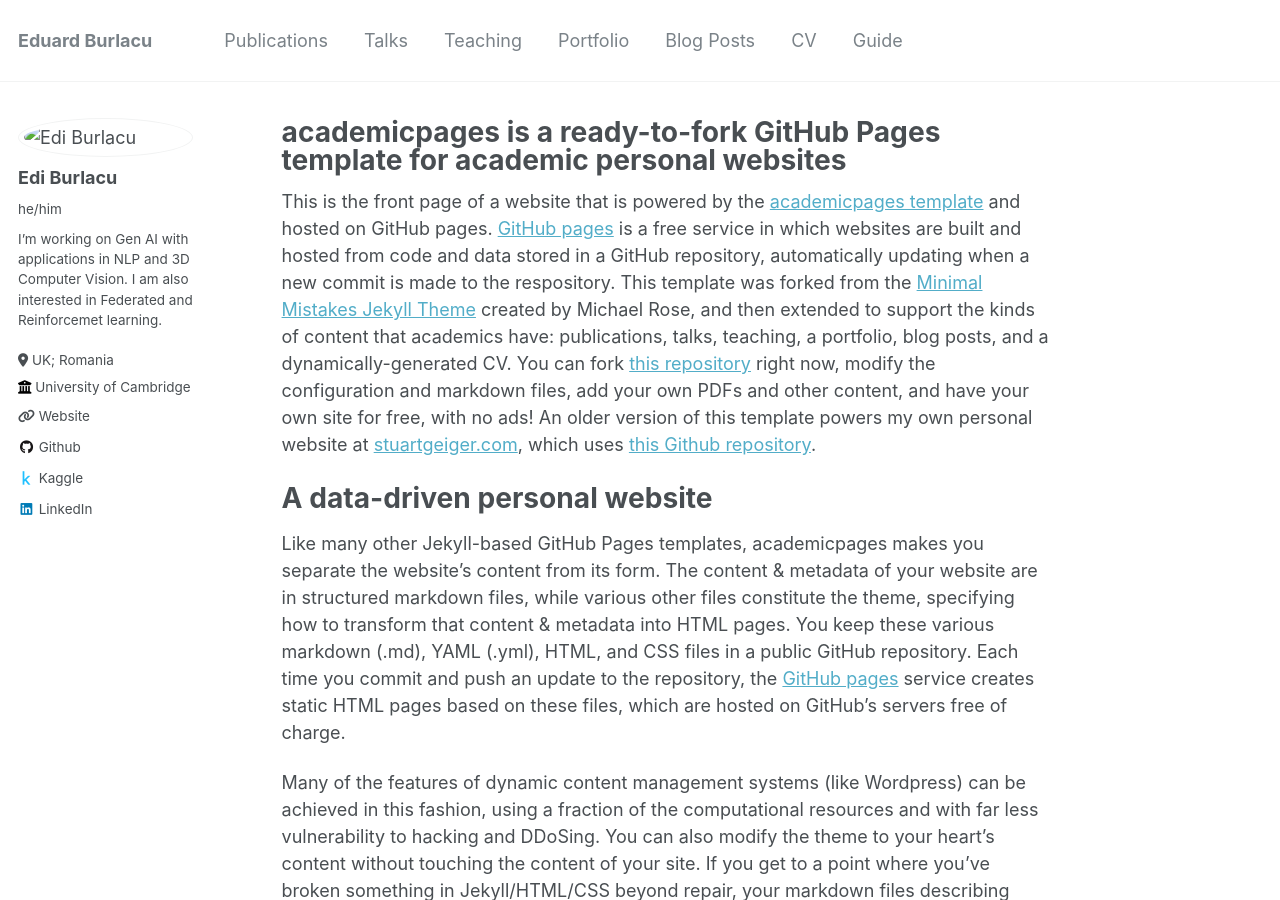
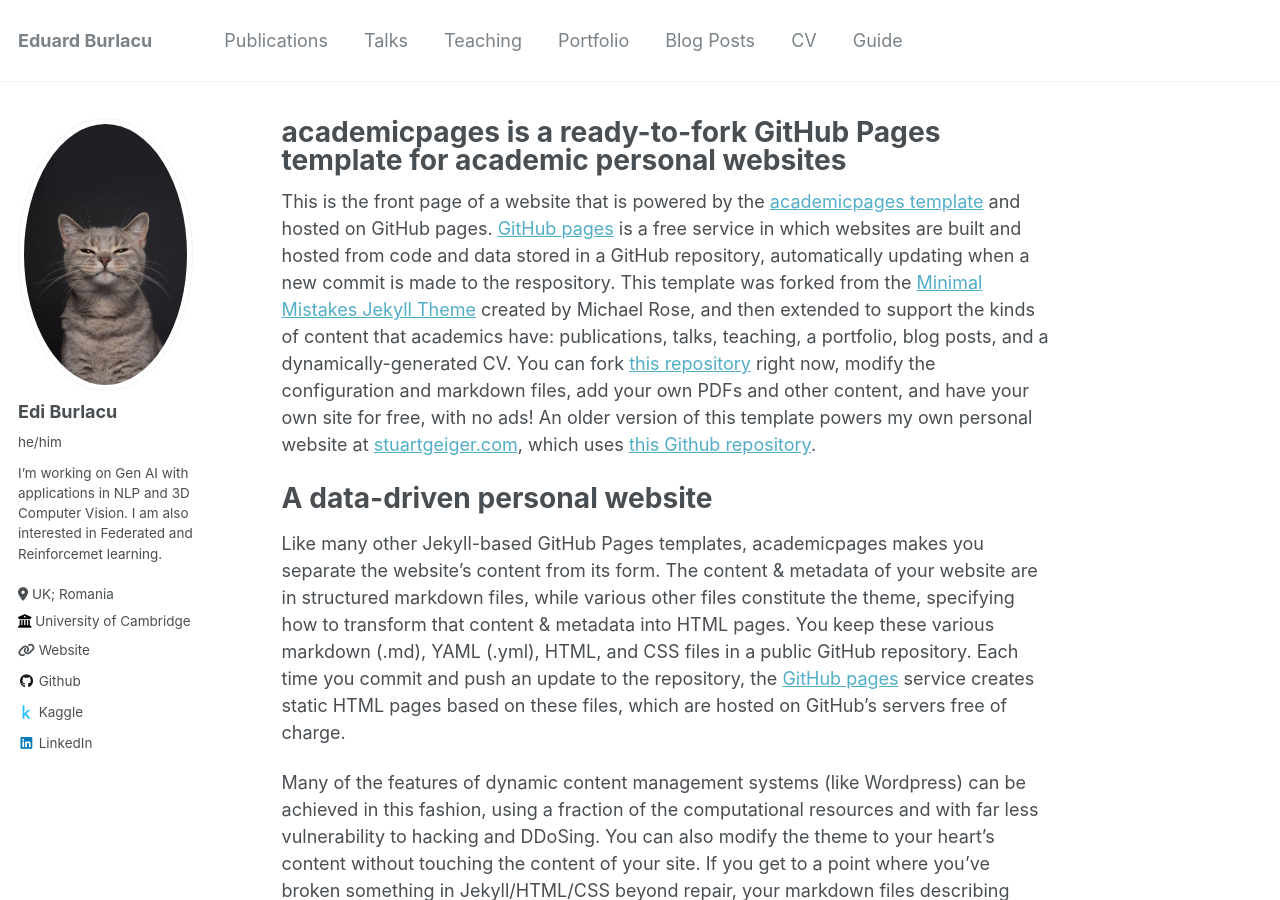
Before and after one commit to eduardburlacu/eduardburlacu.github.io, a Jekyll site: the page built from _pages/about.md, in a window 1280 px wide and 900 px high. Built offline with Jekyll 4.4.1, drawn with Linux system fonts in a browser that asks for light colours.

Commit message:
correct path logo

```diff
--- a/_config.yml
+++ b/_config.yml
@@ -21,7 +21,7 @@ repository               : "academicpages/academicpages.github.io"
 #               Additional customization can be done by editing /_includes/author-profile.html
 author:
   # Biographic information
-  avatar           : "images/logo.jpeg"
+  avatar           : "logo.jpeg"
   name             : "Edi Burlacu"
   pronouns         : "he/him"
   bio              : " I’m working on Gen AI with applications in NLP and 3D Computer Vision. I am also interested in Federated and Reinforcemet learning."
```
